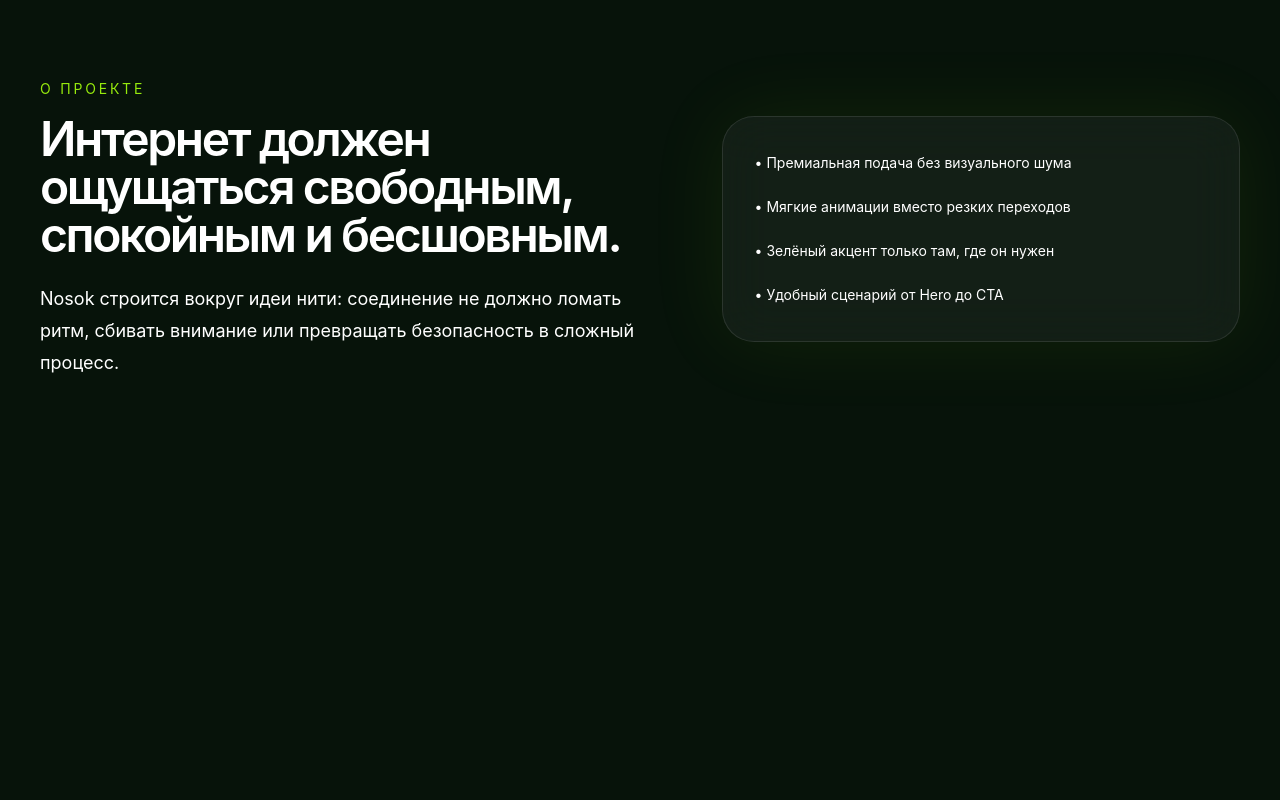
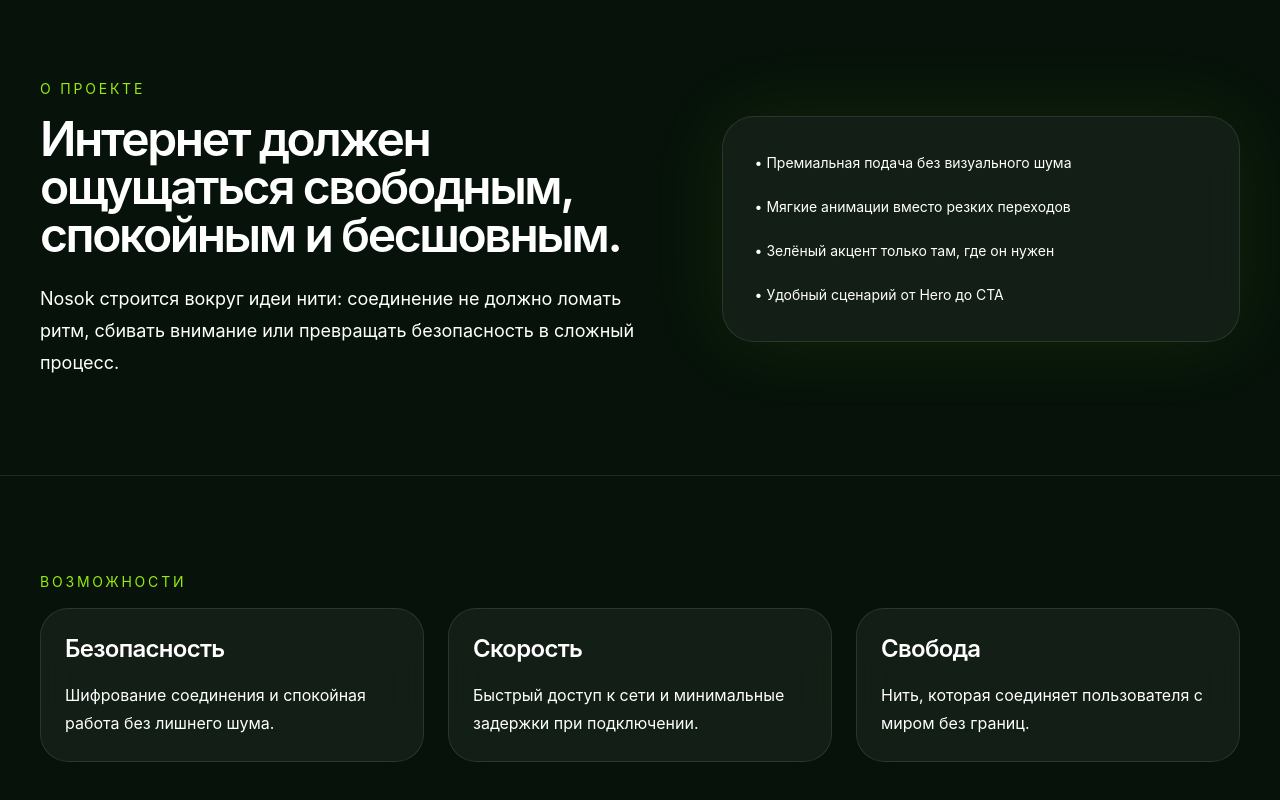
Before and after one commit to gu1sus/nosok, a Next.js app: page / in a window 1280 px wide. Shown: the part 835-1635 px from the top of the page. Before the commit the page ends 1310 px from the top, so only its background shows below. Built offline with nearby package versions, Linux system fonts and the light colour scheme.

Commit message:
feat: add features section to landing page

```diff
--- a/src/app/page.tsx
+++ b/src/app/page.tsx
@@ -1,6 +1,7 @@
 import { Header } from "@/components/header";
 import { Hero } from "@/components/hero";
 import { Story } from "./story";
+import { Features } from "./features";
 
 export default function Home() {
   return (
@@ -8,6 +9,7 @@
       <Header />
       <Hero />
       <Story />
+      <Features />
     </main>
   );
 }
```
